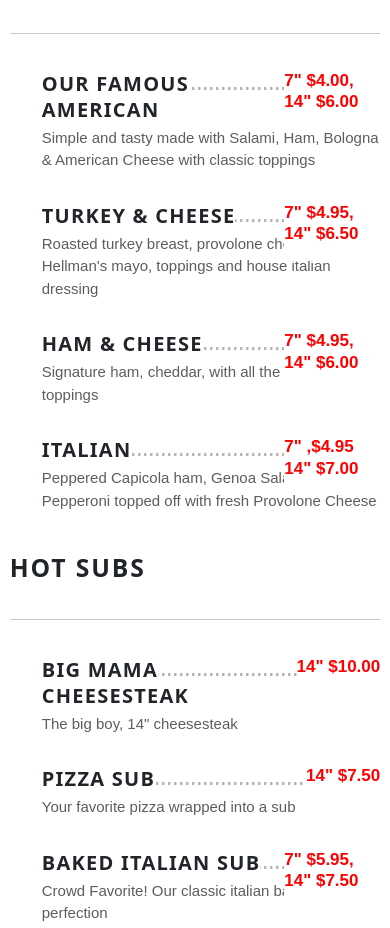
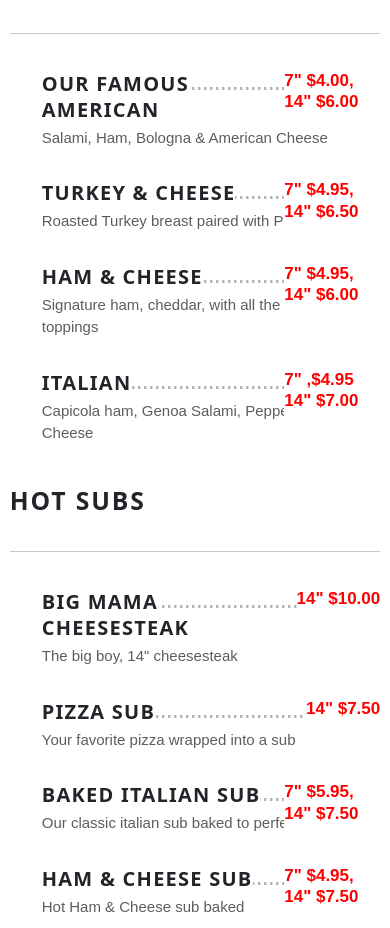
Before and after one commit to chickienickie/Halls-Food-Fireworks, a plain HTML site: page index.html in a window 390 px wide. Shown: the part 1223-2151 px from the top of the page. Drawn offline with nearby package versions, Linux system fonts and the light colour scheme.

Commit message:
updated text & responsive design

```diff
--- a/index.html
+++ b/index.html
@@ -18,7 +18,7 @@
     <center> <img id="logo" src="My project.jpg" alt="halls logo" class="img-fluid d-none d-lg-block"></center>
   </div>
 
-  <div class="mobile-header d-block d-sm-none text-center">
+  <div class="mobile-header d-block d-lg-none text-center">
     <h1>HALL'S FOOD & FIREWORKS MENU</h1>
     <p>659 Beaver Road Julian, PA 16844</p>
     <p>(814)355-4102</p>
@@ -183,7 +183,7 @@
           <p class="menu-list__item-desc">
             <span class="desc__content"></span>
           </p>
-          <p>Simple and tasty made with Salami, Ham, Bologna & American Cheese with classic toppings</p>
+          <p>Salami, Ham, Bologna & American Cheese</p>
 
           <p></p>
           <span class="dots"></span>
@@ -200,7 +200,7 @@
           <p class="menu-list__item-desc">
             <span class="desc__content"></span>
           </p>
-          <p>Roasted turkey breast, provolone cheese, Hellman's mayo, toppings and house italian dressing</p>
+          <p>Roasted Turkey breast paired with Provolone</p>
 
           <p></p>
           <span class="dots"></span>
@@ -234,7 +234,7 @@
           <p class="menu-list__item-desc">
             <span class="desc__content"></span>
           </p>
-          <p>Peppered Capicola ham, Genoa Salami, Pepperoni topped off with fresh Provolone Cheese</p>
+          <p>Capicola ham, Genoa Salami, Pepperoni & Cheese</p>
 
           <p></p>
           <span class="dots"></span>
@@ -293,7 +293,7 @@
           <p class="menu-list__item-desc">
             <span class="desc__content"></span>
           </p>
-          <p>Crowd Favorite! Our classic italian baked to perfection</p>
+          <p>Our classic italian sub baked to perfection</p>
 
           <p></p>
           <span class="dots"></span>
```
